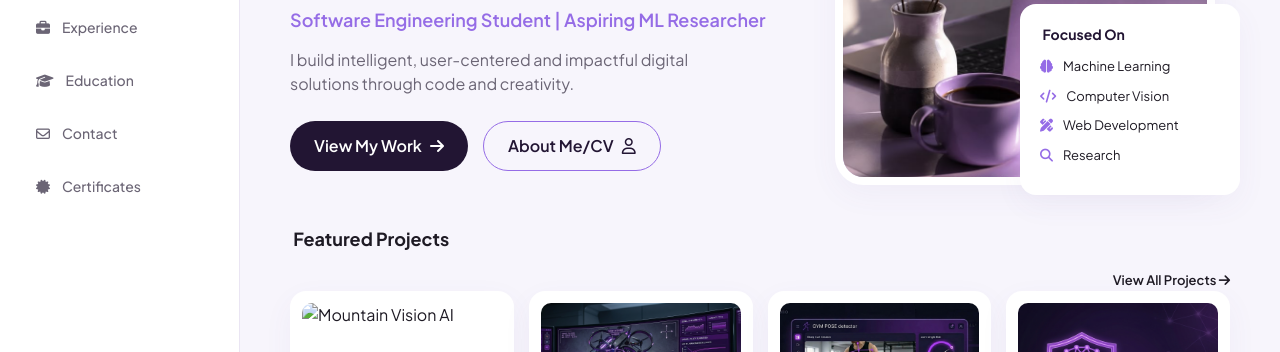
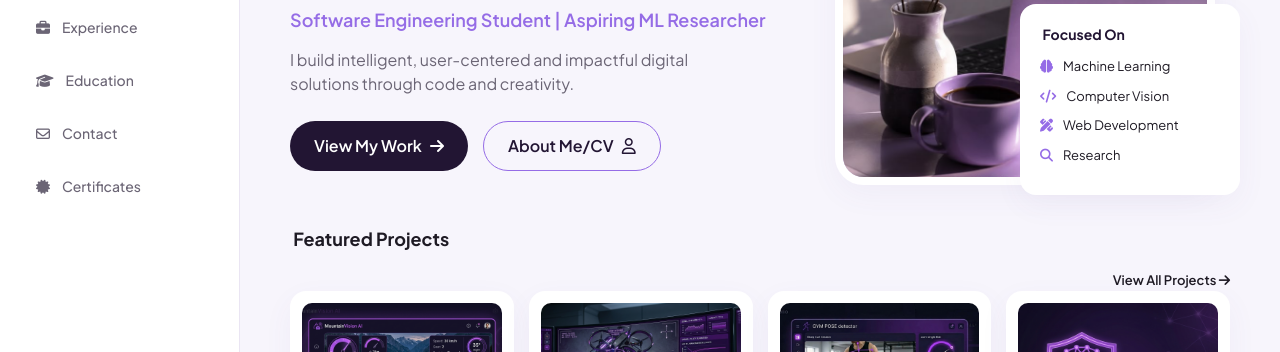
Before and after one commit to minahiliftikhar14/minahiliftikhar14.github.io, a plain HTML site: page index.html in a window 1280 px wide. Shown: the part 325-677 px from the top of the page. Drawn offline with nearby package versions, Linux system fonts and the light colour scheme; some icons are missing; a web font is replaced by a local one.

Commit message:
Update index.html

```diff
--- a/index.html
+++ b/index.html
@@ -116,7 +116,7 @@
                     <!-- Project 1: Mountain Vision AI (Top Priority for IPCV) -->
                     <div class="project-card">
                         <div class="project-img-box">
-                            <img src="MoutainVisionAI.jpeg" alt="Mountain Vision AI">
+                            <img src="MoutainVision.jpeg" alt="Mountain Vision AI">
                             <a href="https://github.com/minahiliftikhar14/Mountain-Vision-Ai.git" class="external-link" target="_blank">
                                 <i class="fa-solid fa-arrow-up-right-from-square"></i>
                             </a>
```
